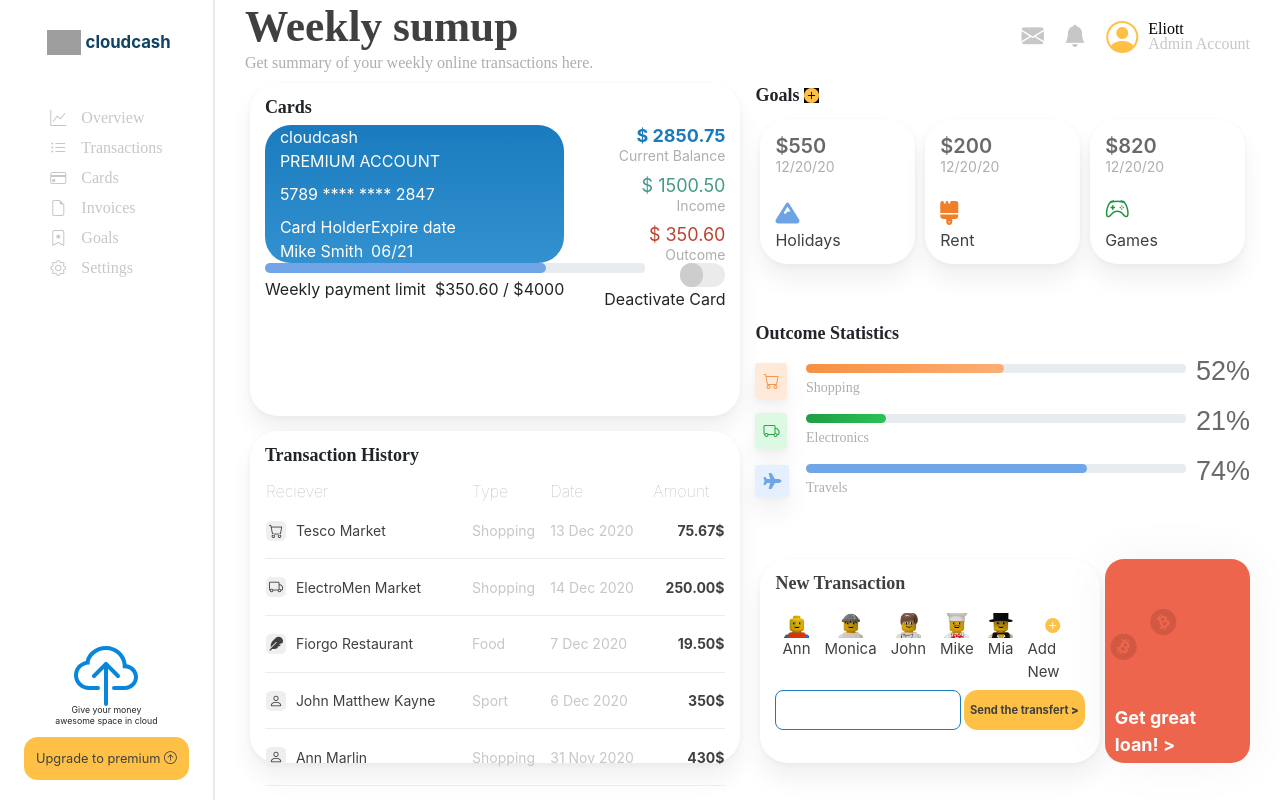
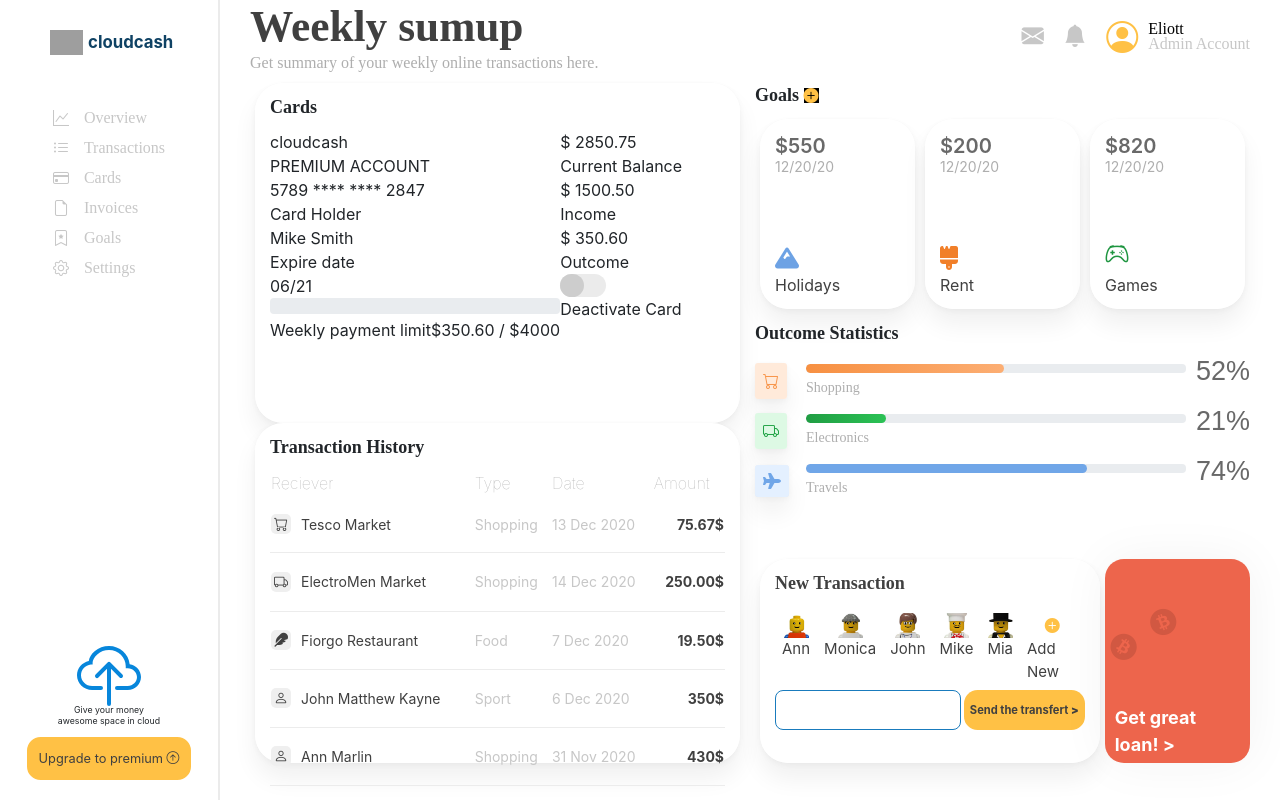
Before and after one commit to eliott11/trainingvue, a Vue app: page / in a window 1280 px wide. Built offline with nearby package versions, Linux system fonts and the light colour scheme; grey boxes are pictures that could not be loaded; a web font is replaced by a local one.

Commit message:
add restructuration cards
add restructuration cards

```diff
--- a/src/components/Cards.vue
+++ b/src/components/Cards.vue
@@ -1,9 +1,7 @@
 <template>
   <section class="cards block-shadow">
+    <h4>Cards</h4>
     <div class="content-card">
-
-      <h4>Cards</h4>
-
 
       <div class="top-info"> <!--- Infos top --->
 
@@ -26,6 +24,23 @@
             </div>
           </div>
         </div>
+
+        <div class="bot-info"> <!--- Infos bottom --->
+          <div>
+            <div class="bar-progress">
+              <div class="progress  mb-1"> <!--- progress bar --->
+                <div class="progress-bar-card" role="progressbar" aria-valuenow="74" aria-valuemin="0" aria-valuemax="100"></div>
+              </div>
+            </div>
+            <div class="stats-bar">
+              <span>Weekly payment limit</span>
+              <span>$350.60 / $4000</span>
+            </div>
+          </div>
+        </div>
+
+      </div>
+
       <div class="card-stats"> <!--- Stats card right --->
           <div class="stats-bloc">
             <div class="balance">$ 2850.75</div>
@@ -38,23 +53,6 @@
           <div class="stats-bloc">
             <div class="outcome">$ 350.60</div>
             <div class="subtitle-stats">Outcome</div>
-          </div>
-        </div>
-
-      </div>
-
-
-      <div class="bot-info"> <!--- Infos bottom --->
-        <div>
-          <div class="bar-progress">
-            <div class="progress  mb-1"> <!--- progress bar --->
-              <div class="progress-bar-card" role="progressbar" aria-valuenow="74" aria-valuemin="0" aria-valuemax="100"></div>
-            </div>
-          </div>
-          <div class="stats-bar">
-            <span>Weekly payment limit</span>
-            <span>$350.60 / $4000</span>
-          </div>
           </div>
           <div class="btn-desactivate">
             <!-- <i class="bi bi-toggle-off"></i> -->
@@ -79,9 +77,12 @@ export default {
 </script>
 
 <style scoped>
-.cards {
+.content-card {
   margin-bottom: 15px;
+  display: flex;
+  height: 100%;
 }
+/*
 .content-card {
   display: grid;
   grid-template-rows: 30px 70% 15%;
@@ -95,7 +96,6 @@ export default {
   display: flex;
   flex-direction: column;
   justify-content: space-between;
-
   width: 65%;
   background: linear-gradient(180deg, #197BBD 0%, #3391D0 100%);
   border-radius: 26px;
@@ -103,7 +103,7 @@ export default {
 .card-account, .card-number, .bot-card {
   margin-left: 15px;
 }
-/* Stats card right */
+Stats card right
 .balance {
   color: #197BBD;
 }
@@ -125,7 +125,7 @@ export default {
   font-size: 14px;
   line-height: 17px;
 }
-/*  */
+
 .card-stats {
   display: flex;
   flex-direction: column;
@@ -138,7 +138,7 @@ export default {
   display: flex;
   flex-direction: column;
   justify-content: center;
-}
+} */
 .btn-ext {
   background: #EBEBEB;
   border-radius: 13.617px;
@@ -153,7 +153,7 @@ export default {
 }
 .btn-int, .btn-ext {
   align-self: flex-end;
-}
+} /*
 .bot-info {
   display: grid;
   grid-template-columns: 65% 35%;
@@ -165,14 +165,14 @@ export default {
 .bot-card {
   display: flex;
 }
-/* progressbar */
-.progress { /* progress bar general */
+progressbar
+.progress { progress bar general
   height: 9.47px;
   width: 380px;
 }
-.progress-bar-card { /* progress bar travels filling */
+.progress-bar-card { progress bar travels filling
   background: #70A6E8;
   border-radius: 10.7766px;
   width: 74%;
-}
+} */
 </style>
--- a/src/components/Pricing.vue
+++ b/src/components/Pricing.vue
@@ -50,6 +50,7 @@ export default {
 .bi-plus-circle-fill { /* icon + */
     font-size: 15px;
     color: #FFC145;
+    border-radius: 50%;
 }
 i.bi-plus-circle-fill::before {
     background-color: black;
@@ -61,7 +62,7 @@ i.bi-plus-circle-fill::before {
 .goals-content { /* cards general display */
     display: flex;
     justify-content: space-between;
-    height: 145px;
+    height: 80%;
 }
 .holiday, .renovation, .game { /* cards display content */
     display: flex;
```
Lines whose indentation alone changed are shown as unchanged.
